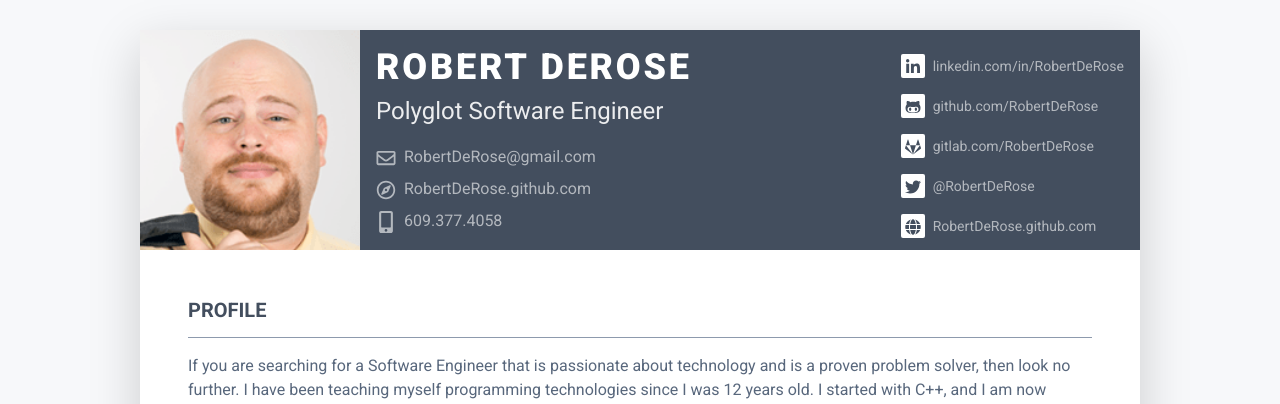
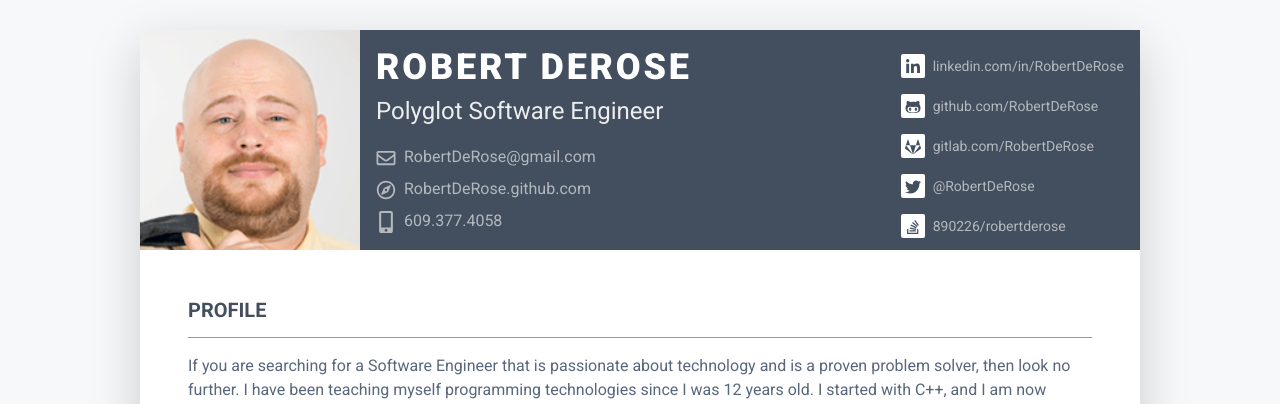
Before and after one commit to RobertDeRose/RobertDeRose.github.io, a Jekyll site: the page built from index.html, in a window 1280 px wide and 900 px high. Shown: the top 404 px of the window. Built offline with Jekyll 4.4.1, drawn with Linux system fonts in a browser that asks for light colours; nearby versions of some CDN libraries.

Commit message:
Remove duplicate website link, added Stackoverflow
The Bio section contained a duplicate link to website.
This was removed and Stackoverflow was added instead.

```diff
--- a/_data/data.yml
+++ b/_data/data.yml
@@ -9,6 +9,7 @@ bio:
   github: RobertDeRose
   gitlab: RobertDeRose
   twitter: RobertDeRose
+  stackoverflow: 890226/robertderose
 
 summary:
   title: Profile
--- a/_includes/bio.html
+++ b/_includes/bio.html
@@ -26,8 +26,8 @@
           {% if bio.twitter %}
           <li class="mb-3"><a href="https://twitter.com/@{{ bio.twitter }}"><span class="fa-container text-center mr-2"><i class="fab fa-twitter fa-fw"></i></span>@{{ bio.twitter }}</a></li>
           {% endif %}
-          {% if bio.website %}
-          <li><a href="http://www.{{ bio.website }}"><span class="fa-container text-center mr-2"><i class="fas fa-globe"></i></span>{{ bio.website }}</a></li>
+          {% if bio.stackoverflow%}
+          <li><a href="https://stackoverflow.com/users/{{ bio.stackoverflow }}"><span class="fa-container text-center mr-2"><i class="fab fa-stack-overflow"></i></span>{{ bio.stackoverflow }}</a></li>
           {% endif %}
         </ul>
       </div><!--//secondary-info-->
```
